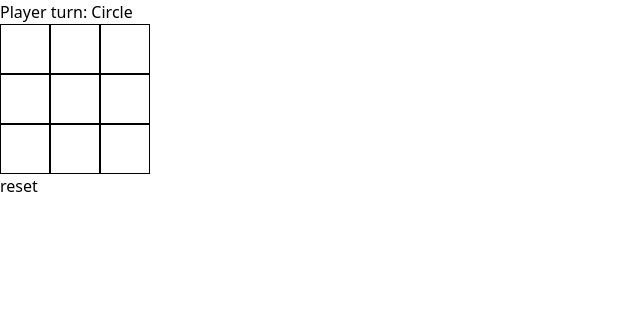
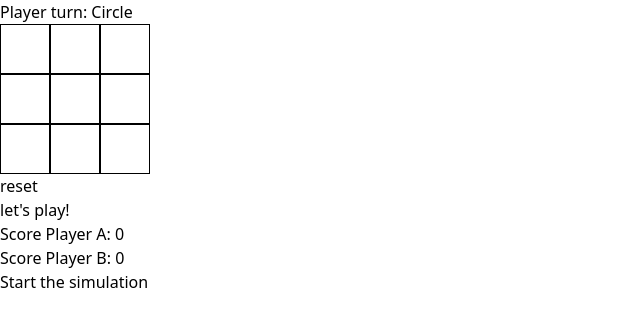
Before and after one commit to Ethan721au/training, a Next.js app: page / in a window 1280 px wide. Shown: the top 326 px of the page, without its empty margins (0-640 px from the left). Built offline with nearby package versions, Linux system fonts and the light colour scheme.

Commit message:
Wizanitix start

```diff
--- a/src/app/page.tsx
+++ b/src/app/page.tsx
@@ -1,5 +1,11 @@
 import TicTacToe from "@/components/TicTacToe/TicTacToe";
+import Wizanitix from "@/components/Wizanitix/Wizanitix";
 
 export default function Home() {
-  return <TicTacToe />;
+  return (
+    <>
+      <TicTacToe />
+      <Wizanitix />
+    </>
+  );
 }
--- /dev/null
+++ b/src/components/Wizanitix/Wizanitix.tsx
@@ -0,0 +1,65 @@
+"use client";
+
+import { useState } from "react";
+import resultSelector from "./resultSelector";
+
+export default function Wizanitix() {
+  const gameOutcomes = ["wins", "lose", "draw"];
+  const scores = {
+    wins: 3,
+    lose: 0,
+    draw: 0.5,
+  };
+  const probabilities = {
+    wins: 0.45,
+    lose: 0.45,
+    draw: 0.5,
+  };
+  const players = ["A", "B"];
+  const [scorePlayerA, setScorePlayerA] = useState(0);
+  const [scorePlayerB, setScorePlayerB] = useState(0);
+
+  const [result, setResult] = useState<string | undefined>("let's play!");
+
+  const determineGameResult = () => {
+    const result = resultSelector(gameOutcomes, probabilities);
+
+    if (result === "wins") {
+      setScorePlayerA((prevScore) => prevScore + scores.wins);
+      setResult("Player A wins");
+    } else if (result === "lose") {
+      setScorePlayerB((prevScore) => prevScore + scores.wins);
+      setResult("Player B wins");
+    } else {
+      setScorePlayerA((prevScore) => prevScore + scores.draw);
+      setScorePlayerB((prevScore) => prevScore + scores.draw);
+      setResult(`It's a draw`);
+    }
+  };
+
+  const startSimulation = () => {
+    const interval = setInterval(() => {
+      determineGameResult();
+    }, 200);
+    setTimeout(() => {
+      clearInterval(interval);
+    }, 5000);
+  };
+
+  return (
+    <>
+      <div>{result}</div>
+      <div>
+        <p>{`Score Player ${players[0]}: ${scorePlayerA}`}</p>
+        <p>{`Score Player ${players[1]}: ${scorePlayerB}`}</p>
+      </div>
+      <button
+        onClick={() => {
+          startSimulation();
+        }}
+      >
+        Start the simulation
+      </button>
+    </>
+  );
+}
--- /dev/null
+++ b/src/components/Wizanitix/resultSelector.ts
@@ -0,0 +1,7 @@
+export default function resultSelector(
+  results: string[],
+  probabilities: object
+) {
+  const randomResult = results[Math.floor(Math.random() * results.length)];
+  return randomResult;
+}
```
